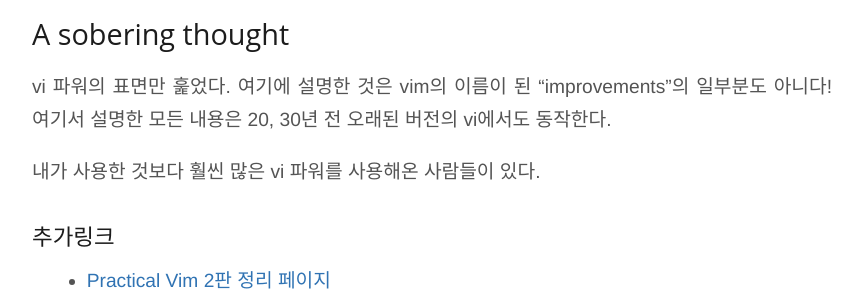
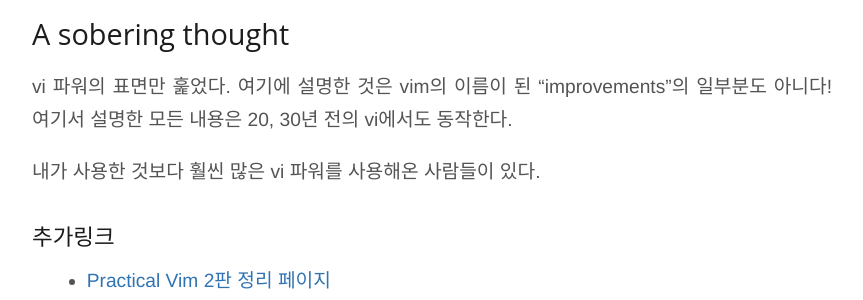
Before and after one commit to nolboo/nolboo.github.io, a Jekyll site: the page built from _posts/2017-03-05-grok-vi.md, in a window 1280 px wide and 900 px high, scrolled down 5933 px. Shown: the part 193-493 px from the top of the window, without its empty margins (208-1071 px from the left). Built offline with Jekyll 4.4.1, drawn with Linux system fonts in a browser that asks for light colours; nearby versions of some CDN libraries; a script that is not in the unit is left out; comment, search, counter and statistics services are not loaded.

Commit message:
Post grok vi

```diff
--- a/_posts/2017-03-05-grok-vi.md
+++ b/_posts/2017-03-05-grok-vi.md
@@ -92,7 +92,7 @@
 
 ## A sobering thought
 
-vi 파워의 표면만 훑었다. 여기에 설명한 것은 vim의 이름이 된 "improvements"의 일부분도 아니다! 여기서 설명한 모든 내용은 20, 30년 전 오래된 버전의 vi에서도 동작한다.
+vi 파워의 표면만 훑었다. 여기에 설명한 것은 vim의 이름이 된 "improvements"의 일부분도 아니다! 여기서 설명한 모든 내용은 20, 30년 전의 vi에서도 동작한다.
 
 내가 사용한 것보다 훨씬 많은 vi 파워를 사용해온 사람들이 있다.
 
```
